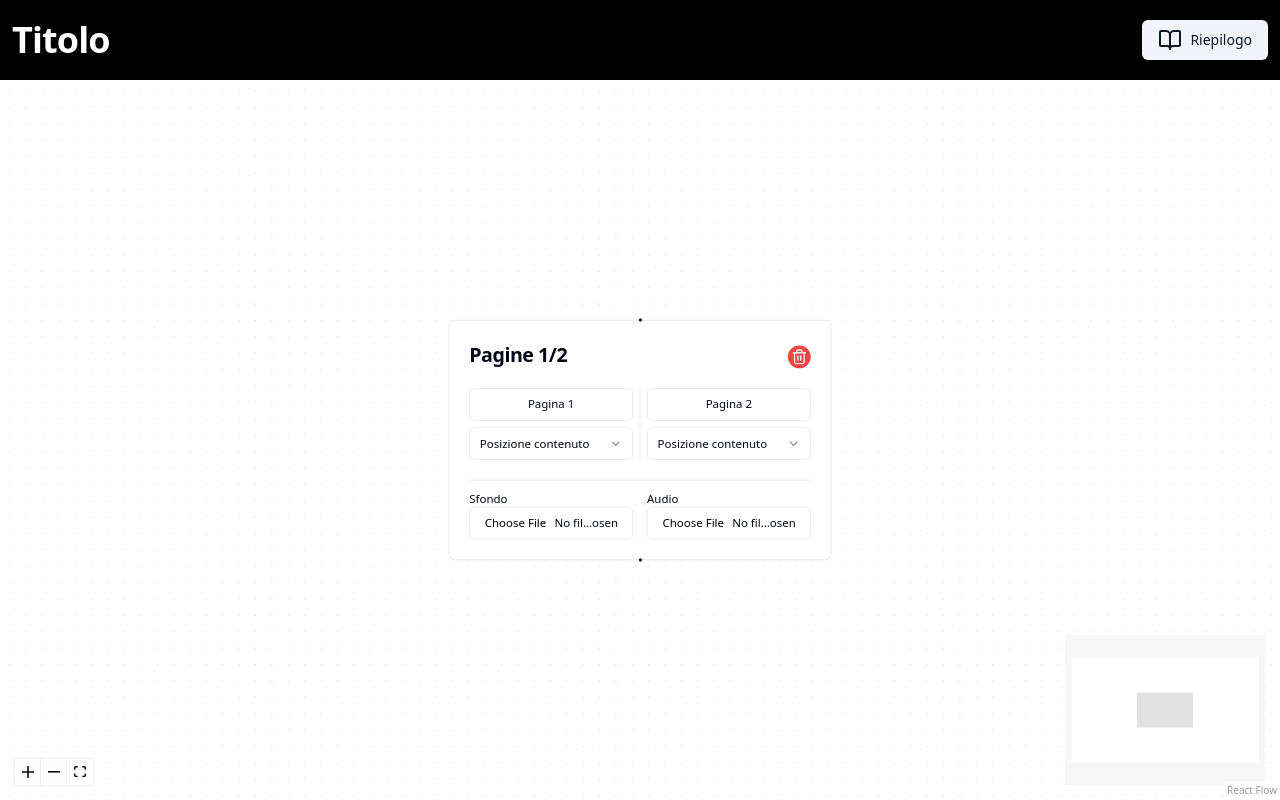
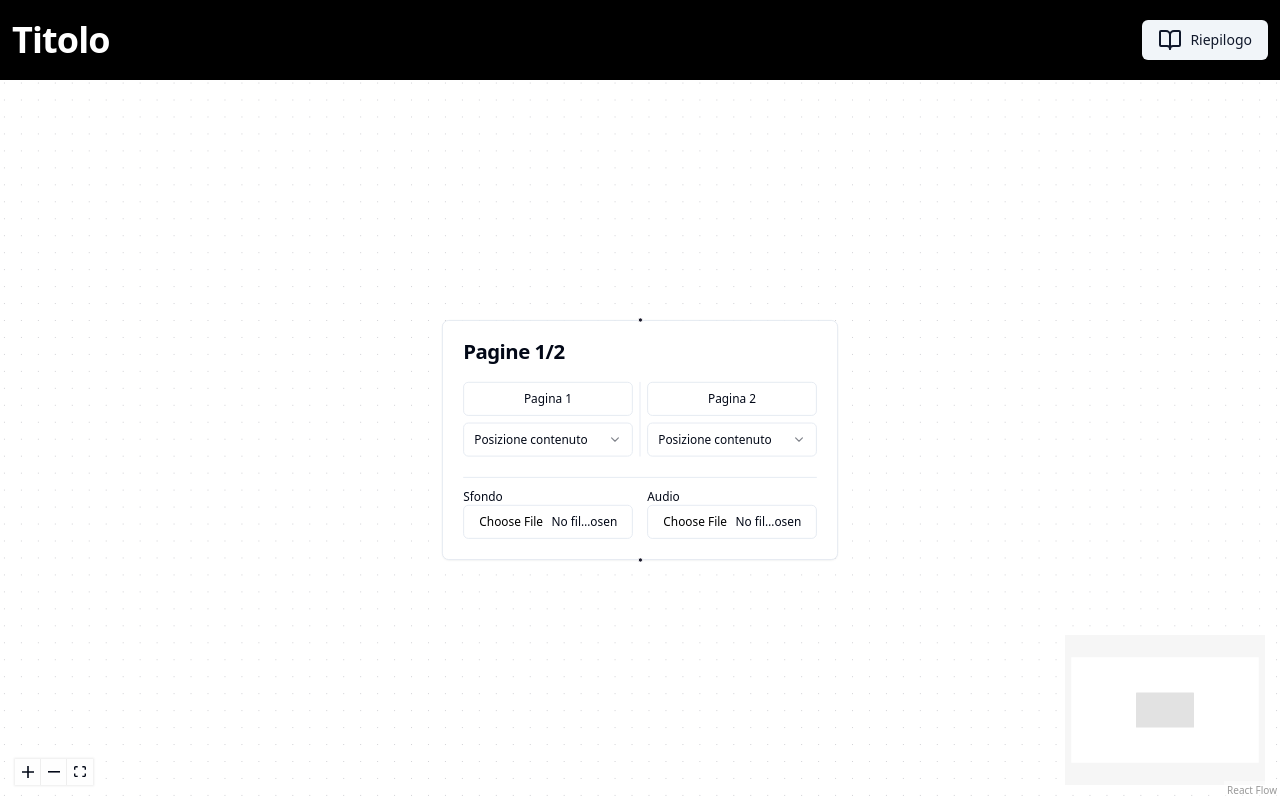
Before and after one commit to daxdiv/app-racconti-interattivi, a React (Vite) app: page / in a window 1280 px wide. Built offline with nearby package versions, Linux system fonts and the light colour scheme.

Commit message:
feat: add deletable prop to node, make initial node not deletable

```diff
--- a/src/components/nodes/DoublePageNode.tsx
+++ b/src/components/nodes/DoublePageNode.tsx
@@ -21,6 +21,7 @@ type DoublePageNodeProps = NodeProps<DoublePageNode> & {
     label: string;
     leftPageNumber: number;
     rightPageNumber: number;
+    deletable: boolean;
   };
 };
 
@@ -42,11 +43,13 @@ function DoublePageNode(props: DoublePageNodeProps) {
       <Card {...props}>
         <CardHeader className="flex flex-row justify-between items-center">
           <CardTitle>{label}</CardTitle>
-          <Trash2
-            className="cursor-pointer text-secondary p-1 rounded-full bg-destructive"
-            size={28}
-            onClick={onNodeDelete}
-          />
+          {props.data.deletable && (
+            <Trash2
+              className="cursor-pointer text-secondary p-1 rounded-full bg-destructive"
+              size={28}
+              onClick={onNodeDelete}
+            />
+          )}
         </CardHeader>
         <CardContent className="grid">
           <div className="flex items-center justify-between">
--- a/src/hooks/useReactFlowConnection.ts
+++ b/src/hooks/useReactFlowConnection.ts
@@ -24,6 +24,7 @@ const INITIAL_NODE = [
       label: `Pagine ${nodeId + 1}/${nodeId + 2}`,
       leftPageNumber: `${nodeId + 1}`,
       rightPageNumber: `${nodeId + 2}`,
+      deletable: false,
     },
     position: { x: 0, y: 50 },
   },
@@ -68,6 +69,7 @@ export default function useReactFlowConnection() {
           label: `Pagine ${leftPageNumber}/${rightPageNumber}`,
           leftPageNumber,
           rightPageNumber,
+          deletable: true,
         },
         origin: [0.5, 0.0],
         type: "doublePage",
```
